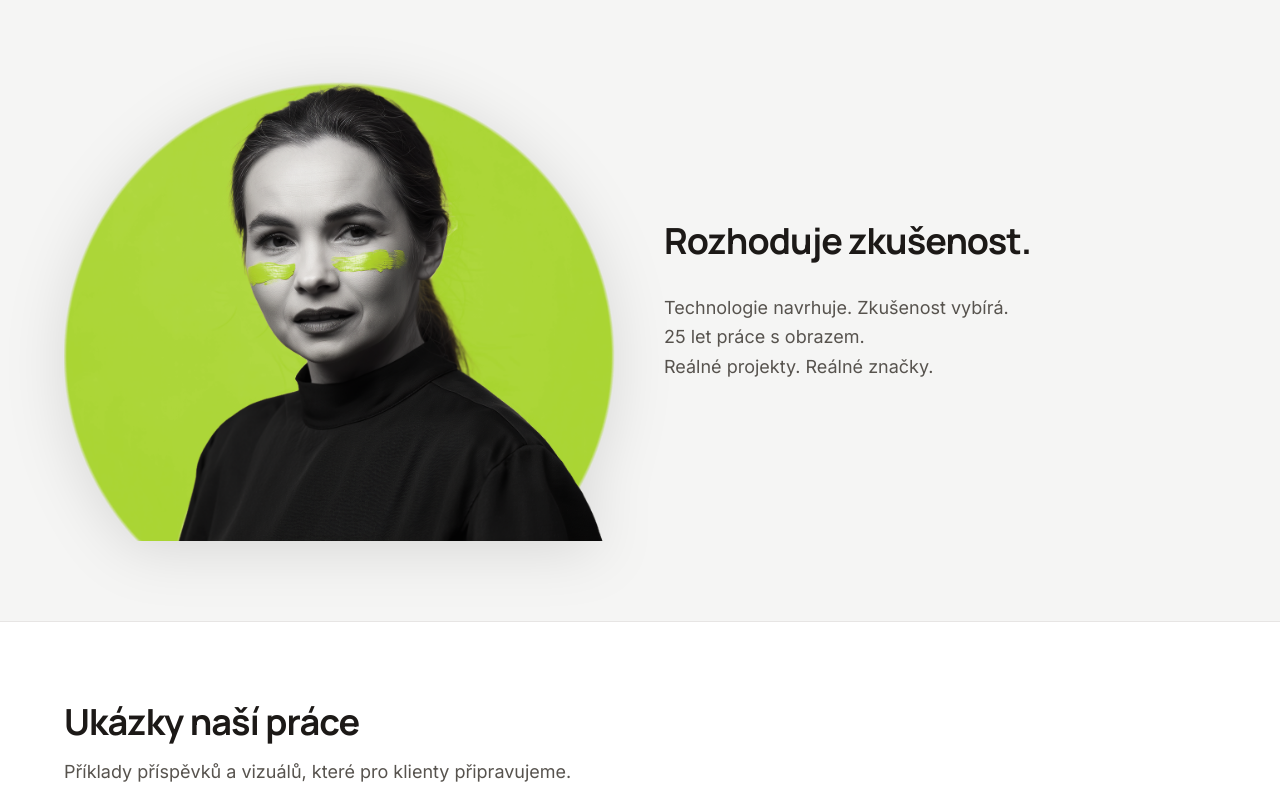
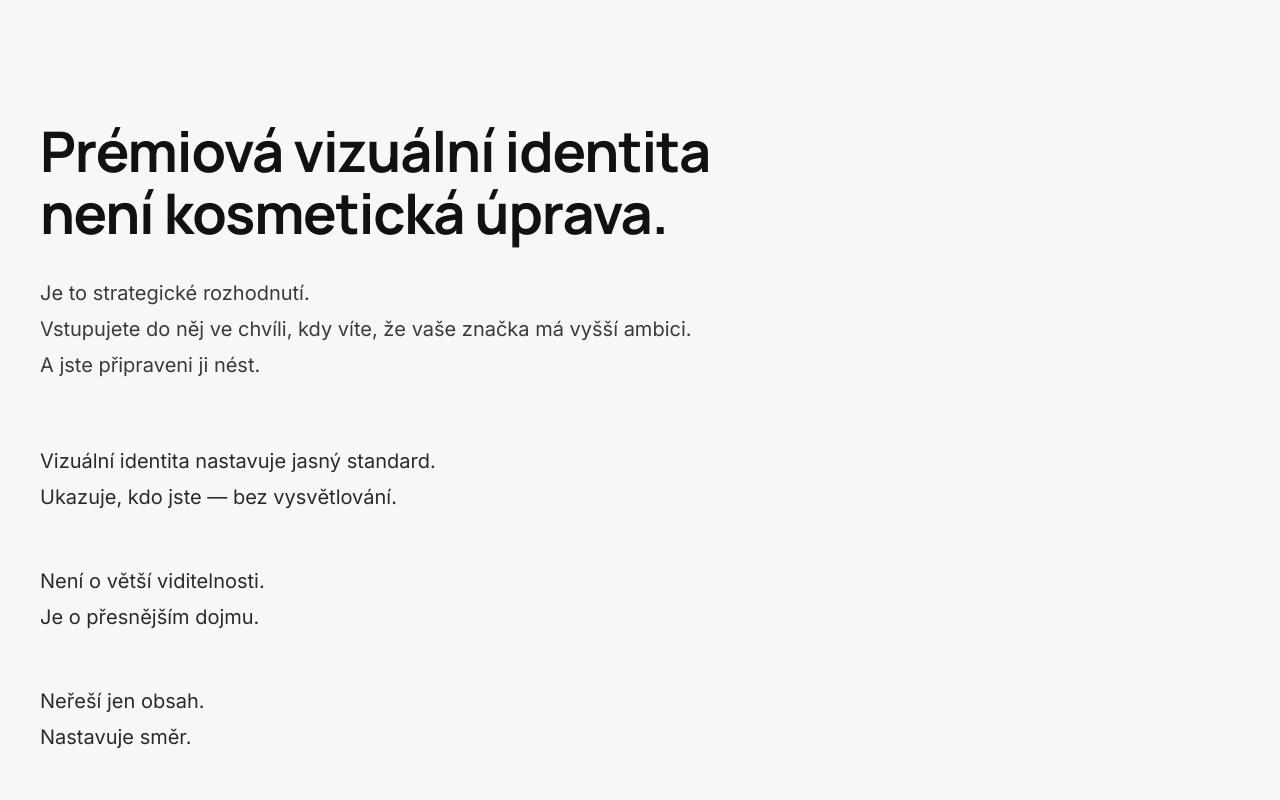
Before and after one commit to katarinabrics-eng/ai-content-studio, a Next.js app in the folder apps/content-studio/: page / in a window 1280 px wide. Shown: the part 2080-2880 px from the top of the page. Built offline with nearby package versions, Linux system fonts and the light colour scheme.

Commit message:
refactor: add new section to HomePage for service definition, enhancing content presentation and user engagement with strategic messaging

```diff
--- a/apps/content-studio/src/app/page.tsx
+++ b/apps/content-studio/src/app/page.tsx
@@ -131,6 +131,47 @@ export default function HomePage() {
                 </p>
               </div>
             ))}
+          </div>
+        </div>
+      </section>
+
+      {/* BLOK 4 – Definice služby (A). Pozice, ne balíček. Stejný container, levé zarovnání. */}
+      <section id="definice-sluzby" className="w-full bg-[#F7F8F5] py-[140px]">
+        <div className="mx-auto max-w-[1360px] px-6 xl:px-10">
+          <div className="max-w-[760px]">
+            <h2
+              className="font-bold leading-[1.1] text-[#111111]"
+              style={{ fontSize: "clamp(2rem, 4.5vw, 56px)", marginBottom: "32px" }}
+            >
+              Prémiová vizuální identita není kosmetická úprava.
+            </h2>
+            <p
+              className="text-[20px] leading-[1.8] text-[#3A3A3A]"
+              style={{ marginBottom: "60px" }}
+            >
+              Je to strategické rozhodnutí.
+              <br />
+              Vstupujete do něj ve chvíli, kdy víte, že vaše značka má vyšší ambici.
+              <br />
+              A jste připraveni ji nést.
+            </p>
+            <div className="space-y-12">
+              <p className="text-[20px] leading-[1.8] text-[#2A2A2A]">
+                Vizuální identita nastavuje jasný standard.
+                <br />
+                Ukazuje, kdo jste — bez vysvětlování.
+              </p>
+              <p className="text-[20px] leading-[1.8] text-[#2A2A2A]">
+                Není o větší viditelnosti.
+                <br />
+                Je o přesnějším dojmu.
+              </p>
+              <p className="text-[20px] leading-[1.8] text-[#2A2A2A]">
+                Neřeší jen obsah.
+                <br />
+                Nastavuje směr.
+              </p>
+            </div>
           </div>
         </div>
       </section>
```
